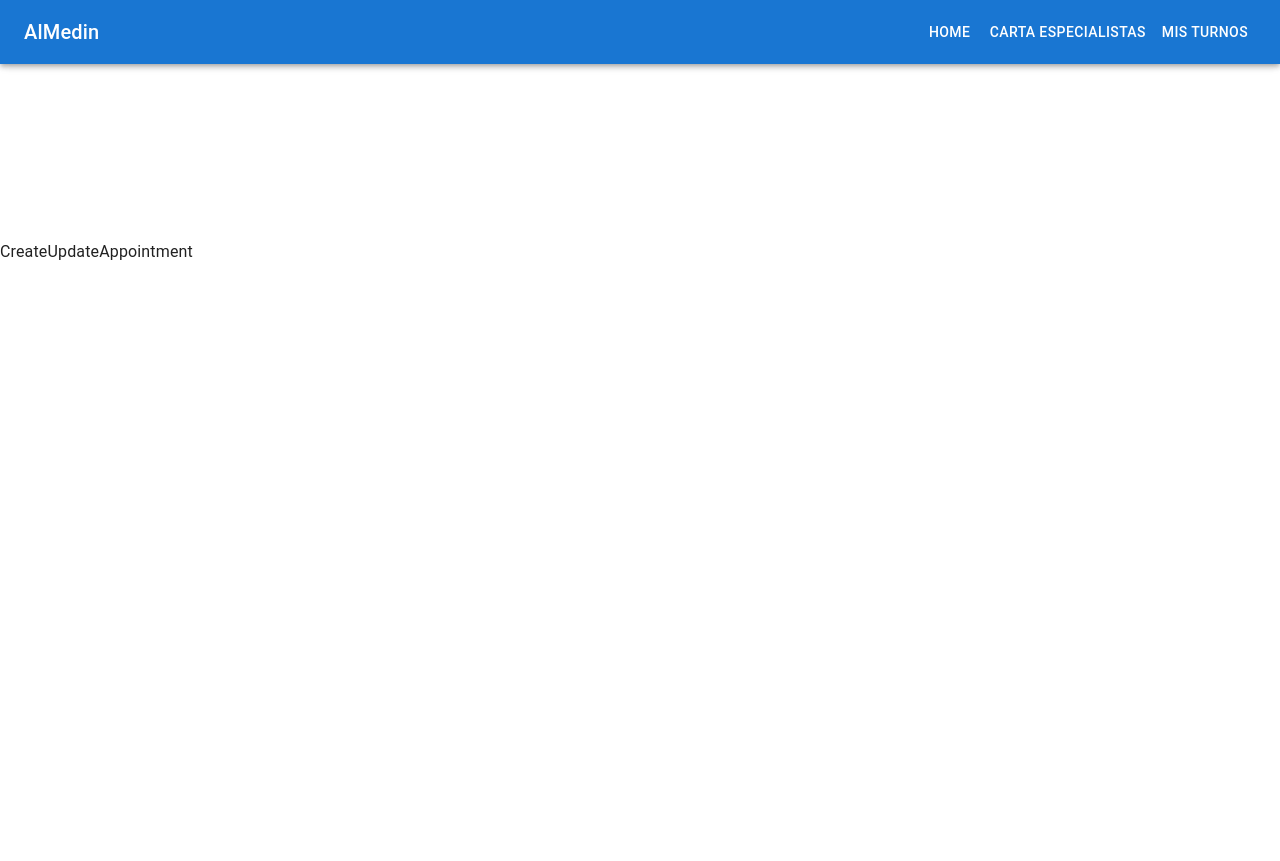
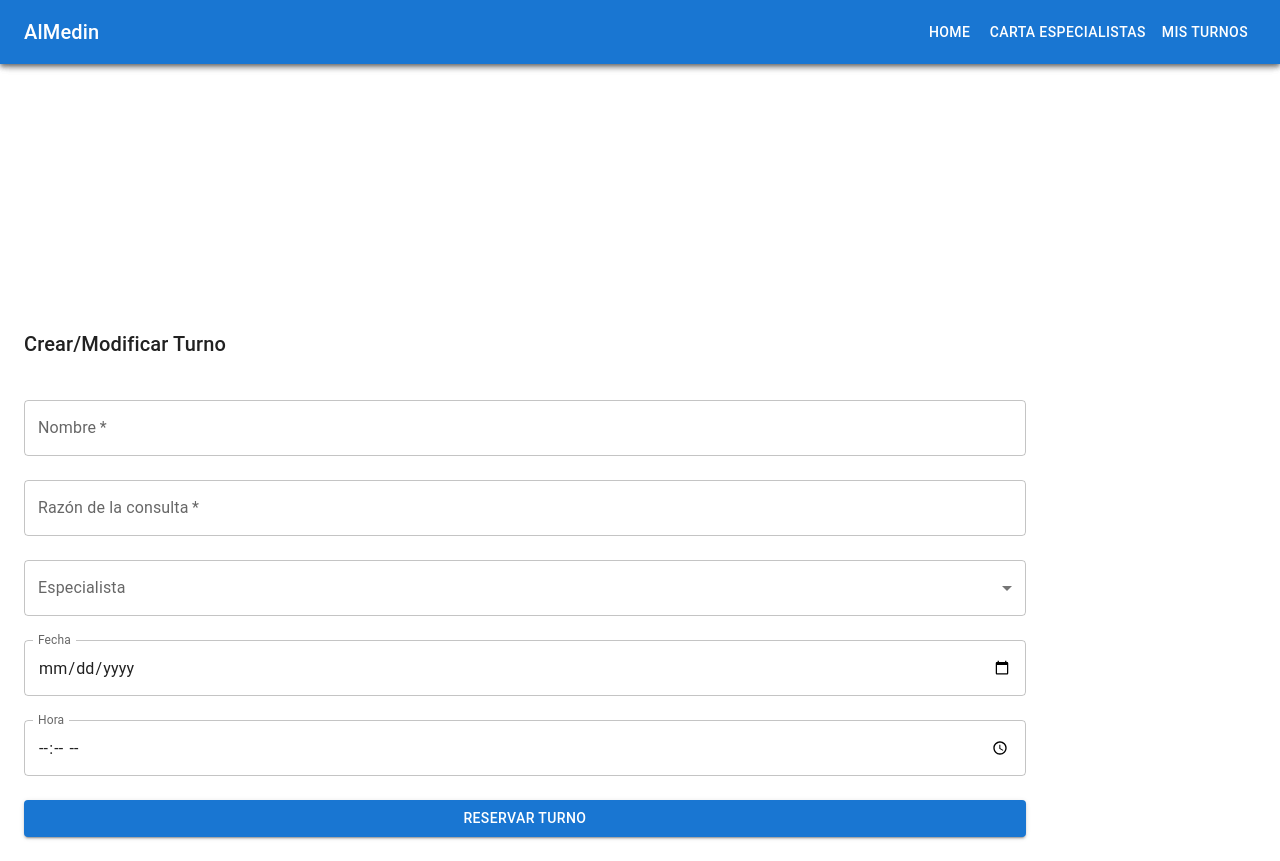
Before and after one commit to lealivan009/proyecto_java_react, a React (Vite) app in the folder frontend/: page /create-update-appointments in a window 1280 px wide. Before the commit the page ends 800 px from the top, so only its background shows below. Built offline with nearby package versions, Linux system fonts and the light colour scheme.

Commit message:
agrego creacion de turno

```diff
--- a/frontend/package.json
+++ b/frontend/package.json
@@ -12,7 +12,7 @@
   "dependencies": {
     "@emotion/react": "^11.11.4",
     "@emotion/styled": "^11.11.5",
-    "@mui/material": "^5.15.20",
+    "@mui/material": "^5.15.21",
     "axios": "^1.7.2",
     "react": "^18.2.0",
     "react-dom": "^18.2.0",
--- a/frontend/src/pages/CreateUpdateAppointment.tsx
+++ b/frontend/src/pages/CreateUpdateAppointment.tsx
@@ -1,6 +1,148 @@
+import * as React from 'react';
+import { useState } from 'react';
+import { TextField, Button, Box, FormControl, InputLabel, MenuItem, Select, AppBar, Toolbar, Typography, CssBaseline, IconButton } from '@mui/material';
+import axios from 'axios';
+import { Link, Outlet } from 'react-router-dom';
 
-export default function CreateUpdateAppointment() {
+const BASE_URL = 'http://localhost:8080/api';
+
+const SpecialistSelector: React.FC<{ specialist: string, setSpecialist: (specialist: string) => void }> = ({ specialist, setSpecialist }) => {
   return (
-    <div>CreateUpdateAppointment</div>
-  )
-}
+    <FormControl fullWidth margin="normal">
+      <InputLabel>Especialista</InputLabel>
+      <Select
+        value={specialist}
+        onChange={(e) => setSpecialist(e.target.value as string)}
+      >
+        <MenuItem value="cardiologo">Cardiólogo</MenuItem>
+        <MenuItem value="dermatologo">Dermatólogo</MenuItem>
+        <MenuItem value="neurologo">Neurólogo</MenuItem>
+        {}
+      </Select>
+    </FormControl>
+  );
+};
+
+const DatePicker: React.FC<{ date: string, setDate: (date: string) => void }> = ({ date, setDate }) => {
+  return (
+    <TextField
+      label="Fecha"
+      type="date"
+      fullWidth
+      margin="normal"
+      InputLabelProps={{
+        shrink: true,
+      }}
+      value={date}
+      onChange={(e) => setDate(e.target.value)}
+    />
+  );
+};
+
+const TimePicker: React.FC<{ time: string, setTime: (time: string) => void }> = ({ time, setTime }) => {
+  return (
+    <TextField
+      label="Hora"
+      type="time"
+      fullWidth
+      margin="normal"
+      InputLabelProps={{
+        shrink: true,
+      }}
+      value={time}
+      onChange={(e) => setTime(e.target.value)}
+    />
+  );
+};
+
+const CreateUpdateAppointment: React.FC = () => {
+  const [name, setName] = useState('');
+  const [reason, setReason] = useState('');
+  const [specialist, setSpecialist] = useState('');
+  const [date, setDate] = useState('');
+  const [time, setTime] = useState('');
+
+  const handleSubmit = async (e: React.FormEvent) => {
+    e.preventDefault();
+    const appointment = { name, reason, specialist, date, time };
+    try {
+      const response = await axios.post(`${BASE_URL}/appointments`, appointment);
+      console.log('Turno creado:', response.data);
+    } catch (error) {
+      console.error('Error al crear el turno:', error);
+    }
+  };
+
+  const [mobileOpen, setMobileOpen] = useState(false);
+
+  const handleDrawerToggle = () => {
+    setMobileOpen((prevState) => !prevState);
+  };
+
+  return (
+    <Box sx={{ display: 'flex' }}>
+      <CssBaseline />
+      <AppBar component="nav">
+        <Toolbar>
+          <IconButton
+            color="inherit"
+            aria-label="open drawer"
+            edge="start"
+            onClick={handleDrawerToggle}
+            sx={{ mr: 2, display: { sm: 'none' } }}
+          ></IconButton>
+          <Typography
+            variant="h6"
+            component="div"
+            sx={{ flexGrow: 1, display: { xs: 'none', sm: 'block' } }}
+          >
+            AlMedin
+          </Typography>
+          <Box sx={{ display: { xs: 'none', sm: 'block' } }}>
+            <Link to={"home"}>
+              <Button sx={{ color: "#fff" }}>Home</Button>
+            </Link>
+            <Link to={"medicals"}>
+              <Button sx={{ color: "#fff" }}>Carta especialistas</Button>
+            </Link>
+            <Link to={"my-appointments"}>
+              <Button sx={{ color: "#fff" }}>Mis turnos</Button>
+            </Link>
+          </Box>
+        </Toolbar>
+      </AppBar>
+      <Box component="main" sx={{ p: 3 }}>
+        <Toolbar />
+        <Typography variant="h6" component="div" sx={{ flexGrow: 1 }}>
+          Crear/Modificar Turno
+        </Typography>
+        <Box component="form" onSubmit={handleSubmit} sx={{ mt: 3 }}>
+          <TextField
+            label="Nombre"
+            fullWidth
+            margin="normal"
+            value={name}
+            onChange={(e) => setName(e.target.value)}
+            required
+          />
+          <TextField
+            label="Razón de la consulta"
+            fullWidth
+            margin="normal"
+            value={reason}
+            onChange={(e) => setReason(e.target.value)}
+            required
+          />
+          <SpecialistSelector specialist={specialist} setSpecialist={setSpecialist} />
+          <DatePicker date={date} setDate={setDate} />
+          <TimePicker time={time} setTime={setTime} />
+          <Button type="submit" variant="contained" color="primary" fullWidth sx={{ mt: 2 }}>
+            Reservar Turno
+          </Button>
+        </Box>
+      </Box>
+    </Box>
+  );
+};
+
+export default CreateUpdateAppointment;
```
Also changed, not shown: 1 other file (tests, documents, lock files or other folders).
